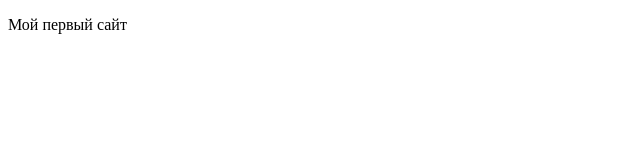
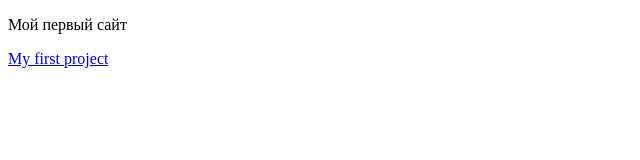
Before and after one commit to NikolayBereozkin/My-first-project-, a plain HTML site: page Index.html in a window 1280 px wide. Shown: the whole page, without its empty margins (0-640 px from the left). Drawn offline with Linux system fonts and the light colour scheme.

Commit message:
add link

```diff
--- a/Index.html
+++ b/Index.html
@@ -6,5 +6,7 @@
     </head>
     <body>
         <p>Мой первый сайт</p>
+        <a href="https://github.com/NikolayBereozkin/My-first-project-"> My first project
+        </a>
     </body>
 </html>
```
